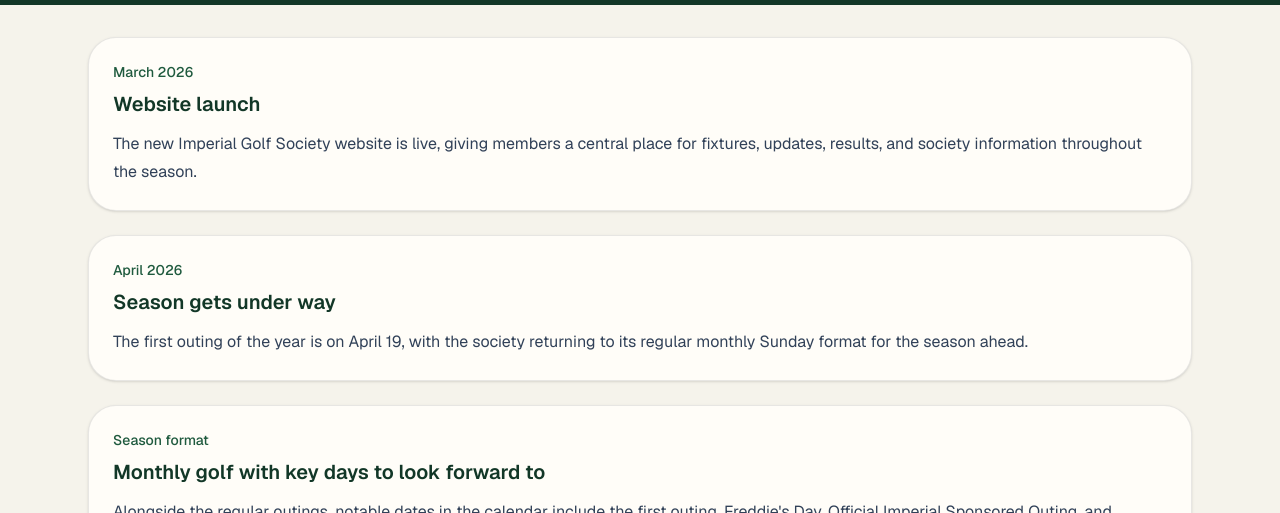
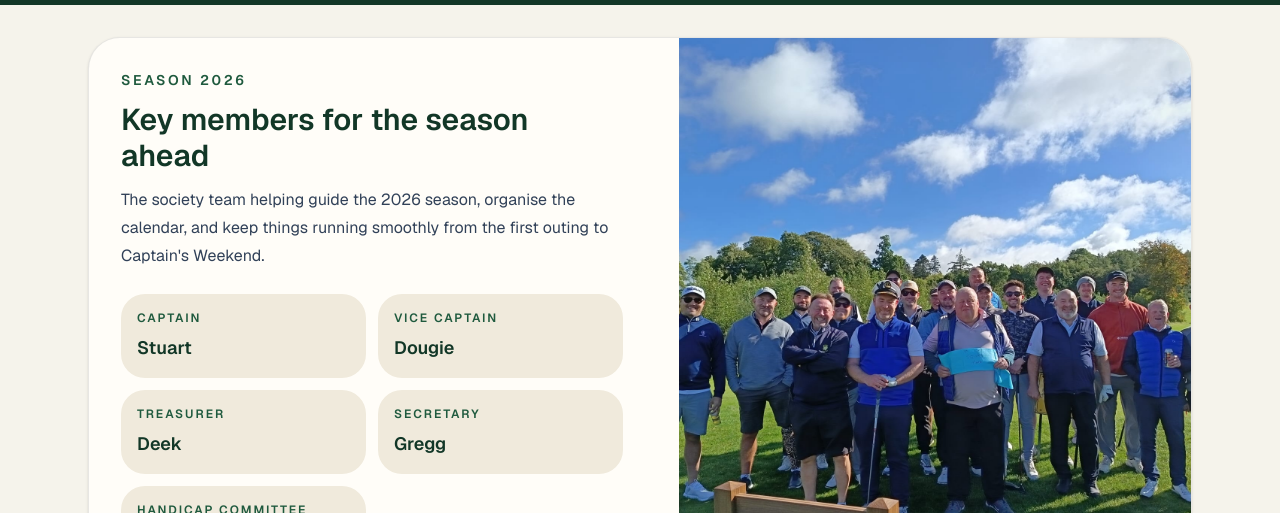
Before and after one commit to scott2dev/imperial-golf-society, a Next.js app: page /updates in a window 1280 px wide. Shown: the part 287-800 px from the top of the page. Built offline with nearby package versions, Linux system fonts and the light colour scheme; no server answers.

Commit message:
Updating updates page

```diff
--- a/src/app/updates/page.tsx
+++ b/src/app/updates/page.tsx
@@ -1,4 +1,5 @@
 import type { Metadata } from "next";
+import Image from "next/image";
 
 export const metadata: Metadata = {
   title: "Updates",
@@ -23,6 +24,14 @@ const updates = [
   },
 ];
 
+const keyMembers = [
+  { role: "Captain", name: "Stuart" },
+  { role: "Vice Captain", name: "Dougie" },
+  { role: "Treasurer", name: "Deek" },
+  { role: "Secretary", name: "Gregg" },
+  { role: "Handicap Committee", name: "Ryan & JK" },
+];
+
 export default function UpdatesPage() {
   return (
     <main className="pb-8 sm:pb-12">
@@ -39,6 +48,49 @@ export default function UpdatesPage() {
             announcements, society news, special event details, and anything else
             members need to know during the season.
           </p>
+        </div>
+      </section>
+
+      <section className="mx-auto mt-6 max-w-6xl px-4 sm:mt-8 sm:px-6">
+        <div className="grid gap-6 overflow-hidden rounded-[2rem] border border-[var(--border)] bg-[var(--surface)] shadow-sm lg:grid-cols-[1.05fr_0.95fr]">
+          <div className="p-6 sm:p-8">
+            <p className="text-sm font-semibold uppercase tracking-[0.18em] text-[var(--brand)]">
+              Season 2026
+            </p>
+            <h2 className="mt-3 text-2xl font-semibold text-[var(--brand-dark)] sm:text-3xl">
+              Key members for the season ahead
+            </h2>
+            <p className="mt-3 max-w-2xl text-sm leading-7 text-slate-700 sm:text-base">
+              The society team helping guide the 2026 season, organise the calendar,
+              and keep things running smoothly from the first outing to Captain&apos;s Weekend.
+            </p>
+
+            <div className="mt-6 grid gap-3 sm:grid-cols-2">
+              {keyMembers.map((member) => (
+                <article
+                  key={member.role}
+                  className="rounded-[1.5rem] bg-[var(--surface-strong)] px-4 py-4"
+                >
+                  <p className="text-xs font-semibold uppercase tracking-[0.16em] text-[var(--brand)]">
+                    {member.role}
+                  </p>
+                  <p className="mt-2 text-lg font-semibold text-[var(--brand-dark)]">
+                    {member.name}
+                  </p>
+                </article>
+              ))}
+            </div>
+          </div>
+
+          <div className="relative min-h-[320px] lg:min-h-full">
+            <Image
+              src="/captainsweekend.jpg"
+              alt="Imperial Golf Society members during Captain's Weekend"
+              fill
+              className="object-cover"
+              sizes="(max-width: 1024px) 100vw, 40vw"
+            />
+          </div>
         </div>
       </section>
 
```
